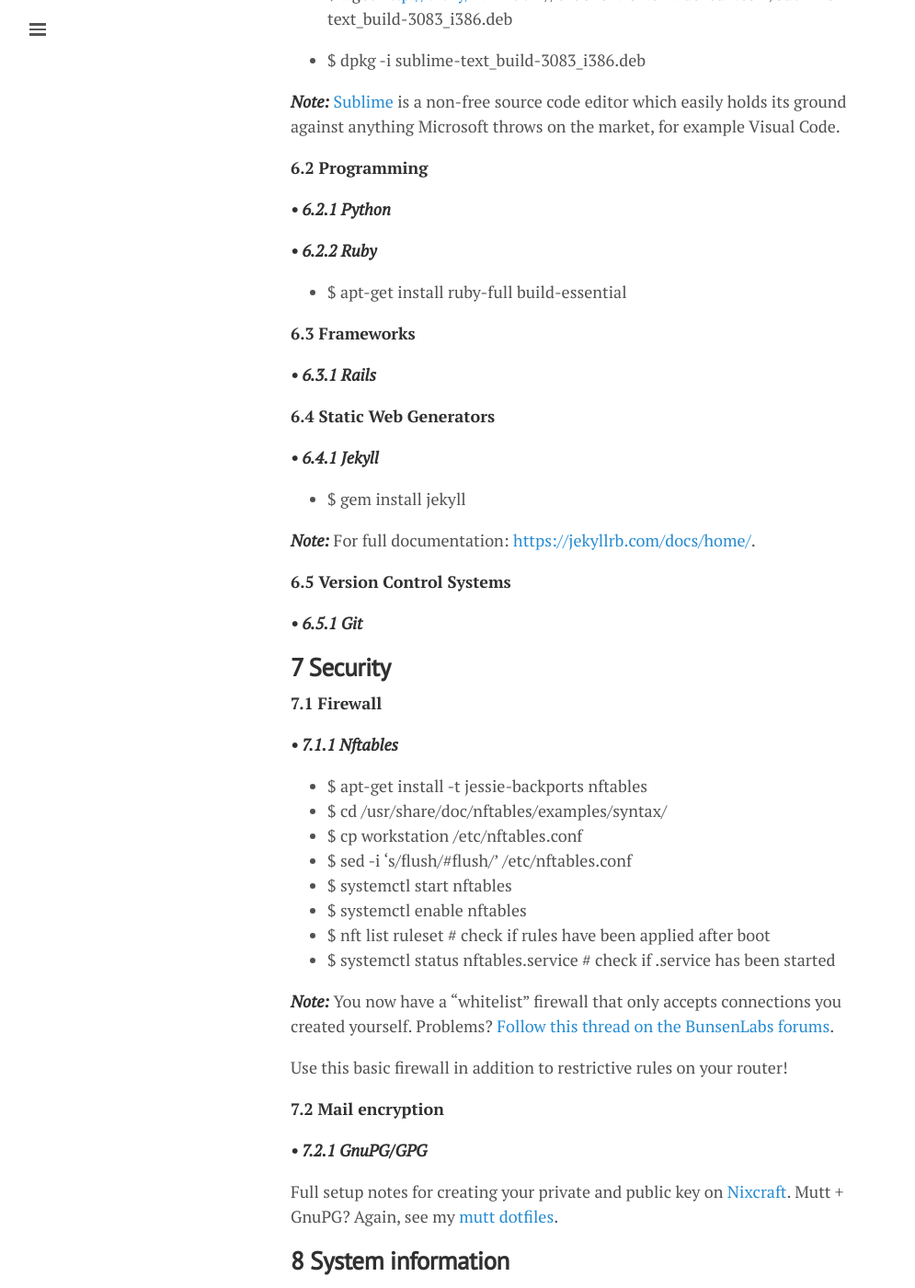
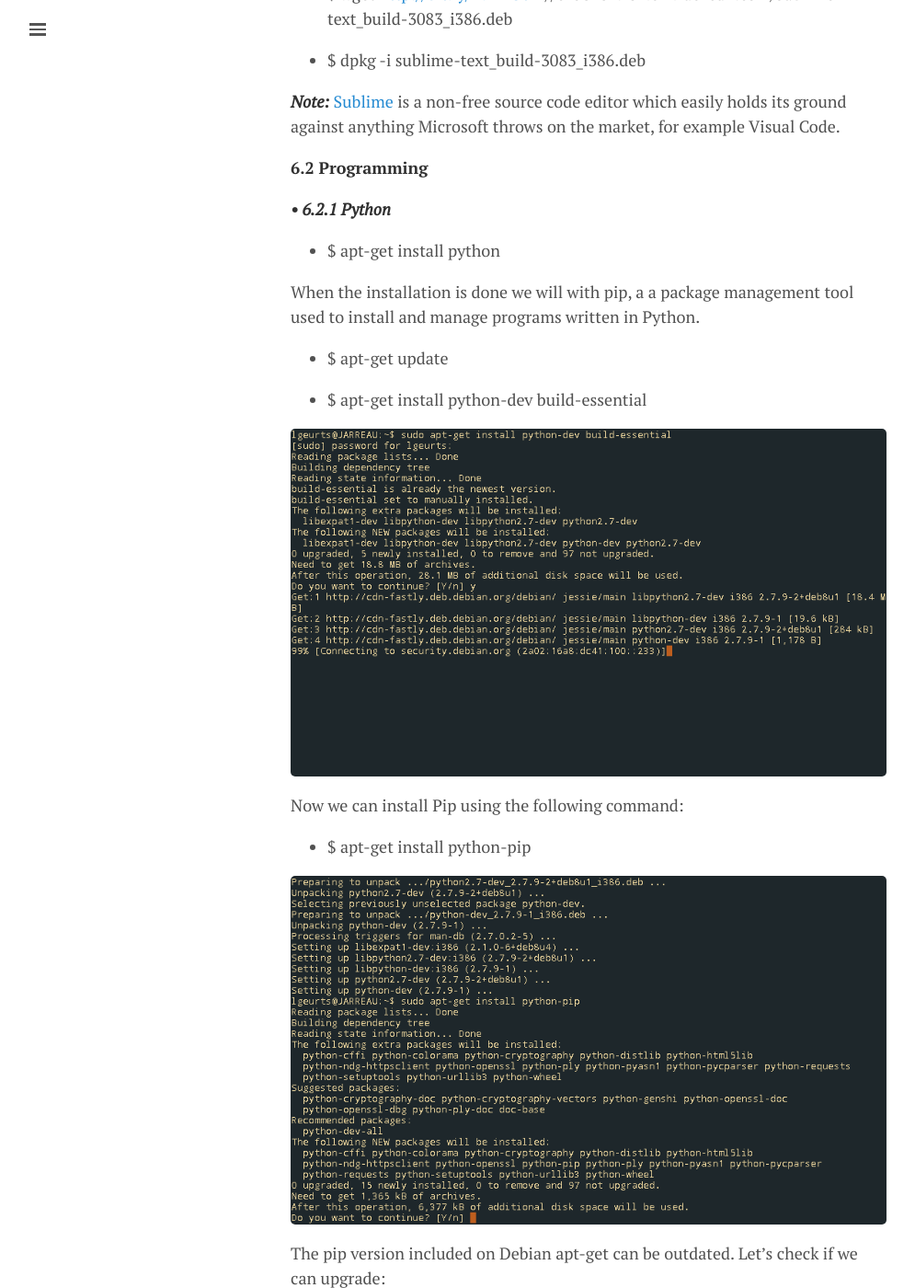
Before and after one commit to lgeurts/lgeurts.github.io, a Jekyll site: the page built from _posts/2017-07-11-bunsenlabs-linux-setup-notes-for dell-inspiron-6000.md, in a window 1280 px wide and 1400 px high, scrolled down 7357 px. Shown: the whole window at 92% size, without its empty margins (0-995 px from the left). Built offline with Jekyll 4.4.1, drawn with Linux system fonts in a browser that asks for light colours; nearby versions of some CDN libraries; comment, search, counter and statistics services are not loaded; some of the changed text lies outside the part shown.

Commit message:
Update 2017-07-11-bunsenlabs-linux-setup-notes-for dell-inspiron-6000.md

```diff
--- a/_posts/2017-07-11-bunsenlabs-linux-setup-notes-for dell-inspiron-6000.md
+++ b/_posts/2017-07-11-bunsenlabs-linux-setup-notes-for dell-inspiron-6000.md
@@ -228,6 +228,30 @@
 
 ***• 6.2.1 Python***
 
+- $ apt-get install python
+
+When the installation is done we will with pip, a a package management tool used to install and manage programs written in Python.
+
+- $ apt-get update
+
+- $ apt-get install python-dev build-essential
+
+![Python update](/assets/python.png)
+
+Now we can install Pip using the following command:
+
+- $ apt-get install python-pip
+
+![Pip](/assets/pip.png)
+
+The pip version included on Debian apt-get can be outdated. Let's check if we can upgrade:
+
+- $ pip install --upgrade pip
+
+Ready. Now we can get packages using pip:
+
+- $ pip install <package>
+
 ***• 6.2.2 Ruby***
 
 - $ apt-get install ruby-full build-essential
```
